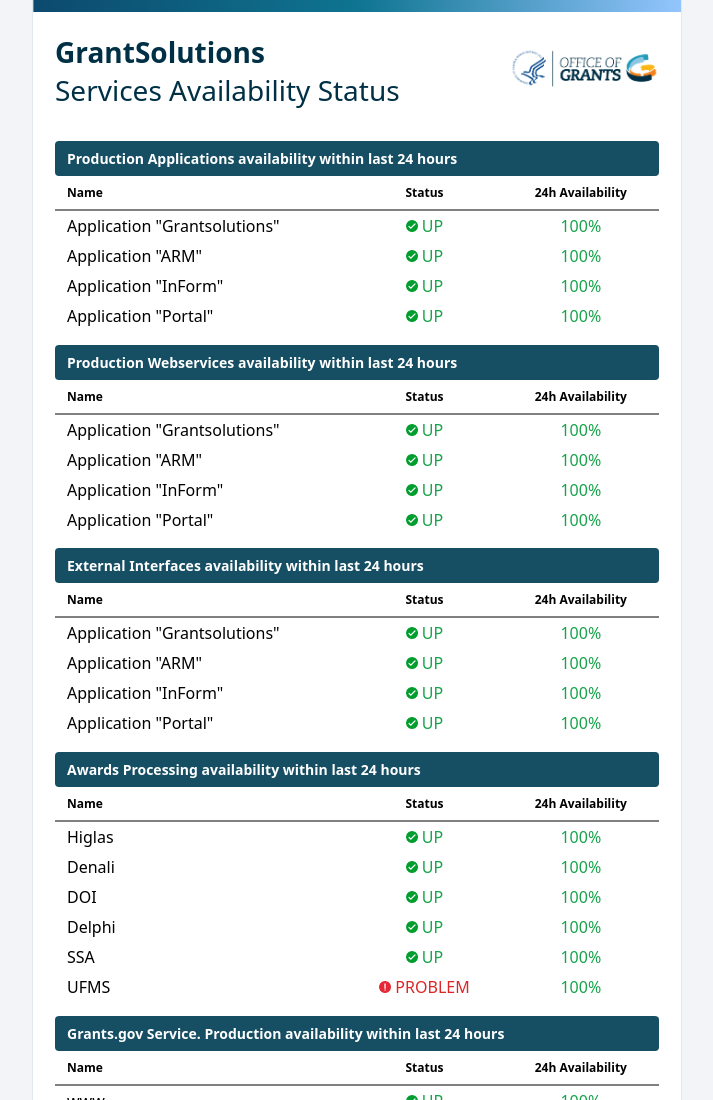
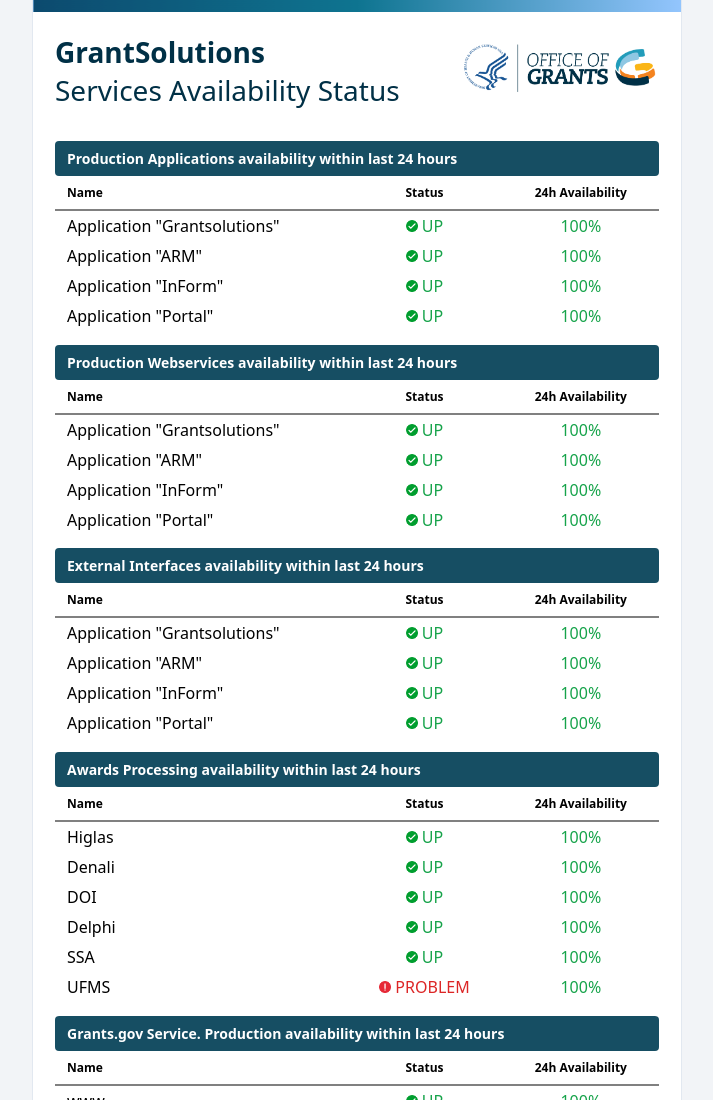
Before and after one commit to yesandagency/grant-solutions-sas-email, a website: page index.html in a window 1280 px wide. Shown: the top 1100 px of the page, without its empty margins (283-996 px from the left). Drawn offline with Linux system fonts and the light colour scheme.

Commit message:
increased image size

```diff
--- a/index.html
+++ b/index.html
@@ -36,11 +36,11 @@
                         <td class="p-0" style="padding: 0;">
                           <table role="presentation" class="w-full border-collapse" style="width: 100%; border-collapse: collapse; border: 0; border-spacing: 0;">
                             <tr>
-                              <td class="w-3/4 p-0 text-sm" style="width: 75%; padding: 0; font-size: 14px;">
+                              <td class="w-4/6 p-0 text-sm" style="width: 66.666667%; padding: 0; font-size: 14px;">
                                 <h1 class="font-sans font-bold" style="font-family: ui-sans-serif, system-ui, -apple-system, BlinkMacSystemFont, 'Segoe UI', Roboto, 'Helvetica Neue', Arial, 'Noto Sans', sans-serif, 'Apple Color Emoji', 'Segoe UI Emoji', 'Segoe UI Symbol', 'Noto Color Emoji'; font-weight: 700; color: #003046;">GrantSolutions<br>
                                 <span class="font-sans font-light" style="font-family: ui-sans-serif, system-ui, -apple-system, BlinkMacSystemFont, 'Segoe UI', Roboto, 'Helvetica Neue', Arial, 'Noto Sans', sans-serif, 'Apple Color Emoji', 'Segoe UI Emoji', 'Segoe UI Symbol', 'Noto Color Emoji'; font-weight: 300;">Services Availability Status</span></h1>
                               </td>
-                              <td class="w-1/4 p-0 align-middle" style="width: 25%; padding: 0; vertical-align: middle;">
+                              <td class="w-2/6 p-0 align-middle" style="width: 33.333333%; padding: 0; vertical-align: middle;">
                                 <img class="w-full" src="./assets/logo.png" style="width: 100%;">
                               </td>
                             </tr>
```
Also changed, not shown: email.html (+2 -2 lines).
